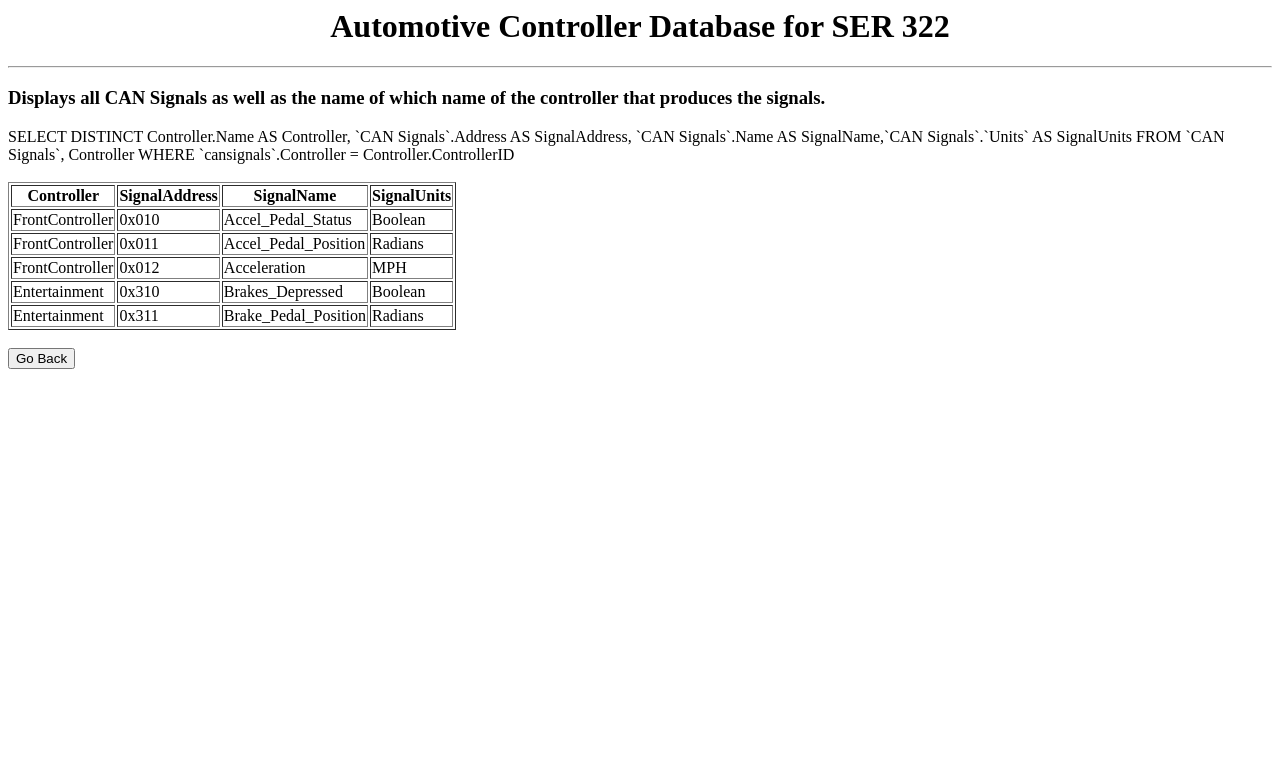
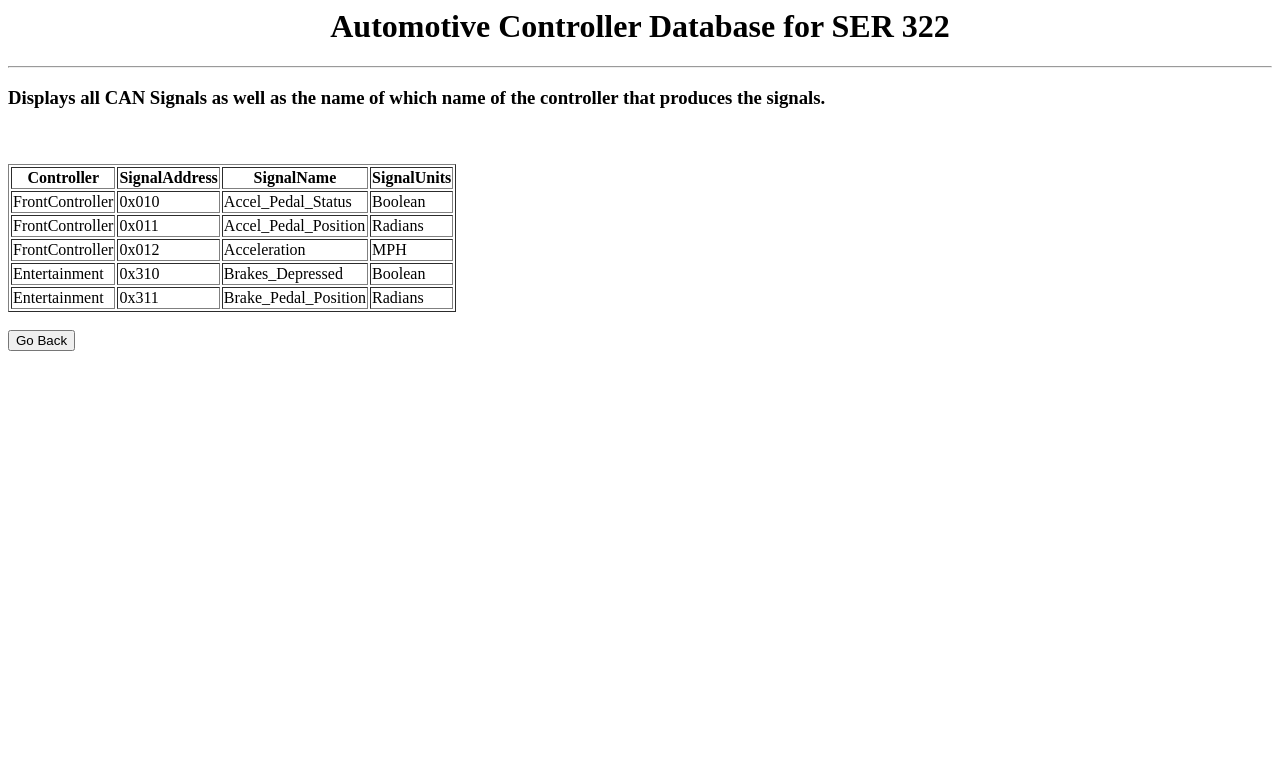
Before and after one commit to jctorre8/Database-Management-Final-Project, a PHP site: page /query2.php in a window 1280 px wide. Shown: the top 783 px of the page. Run offline with PHP 8.4, Linux system fonts and the light colour scheme; data that the repository does not hold is empty.

Commit message:
Update query2.php

```diff
--- a/query2.php
+++ b/query2.php
@@ -19,9 +19,6 @@
 $myData = mysql_query($sql, $con);
 
 echo "<h3>Displays all CAN Signals as well as the name of which name of the controller that produces the signals.</h3>";
-echo "SELECT DISTINCT Controller.Name AS Controller, `CAN Signals`.Address AS SignalAddress, `CAN Signals`.Name AS SignalName,`CAN Signals`.`Units` AS SignalUnits
-FROM `CAN Signals`, Controller
-WHERE `cansignals`.Controller = Controller.ControllerID";
 echo "<br/>";
 echo "<br/>";
 echo "<table border=1>
```
